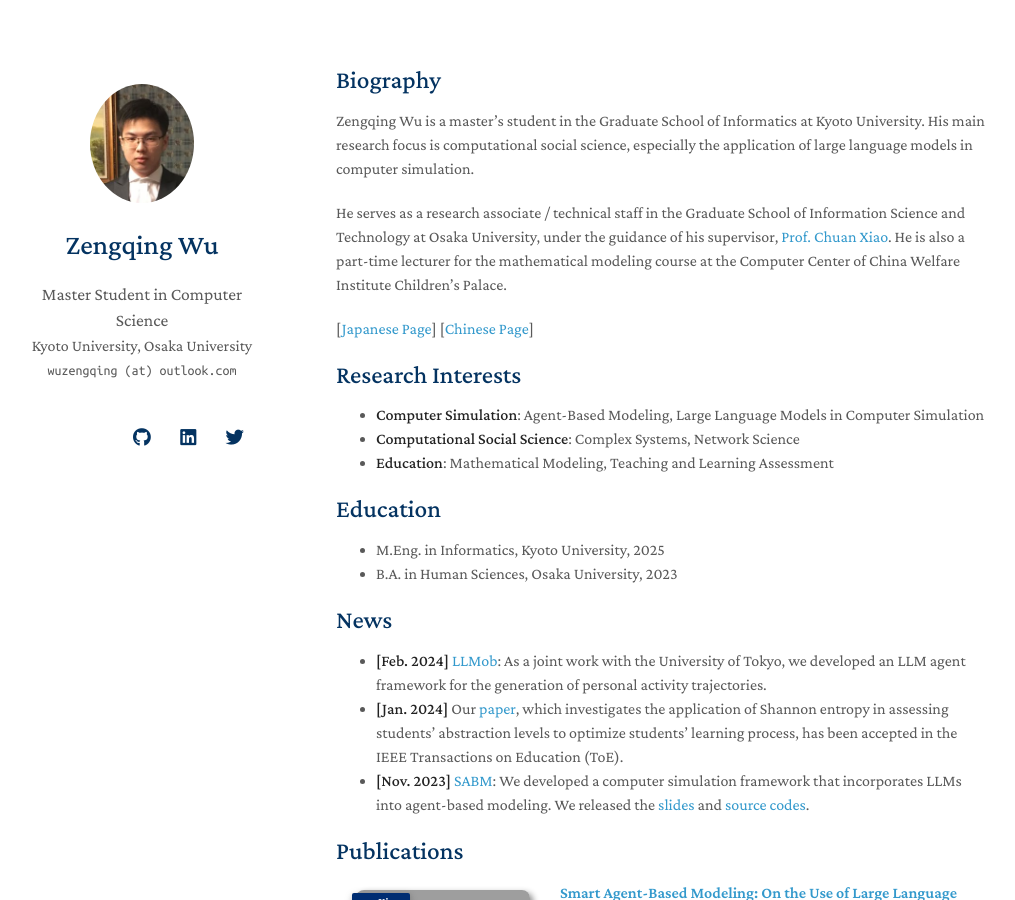
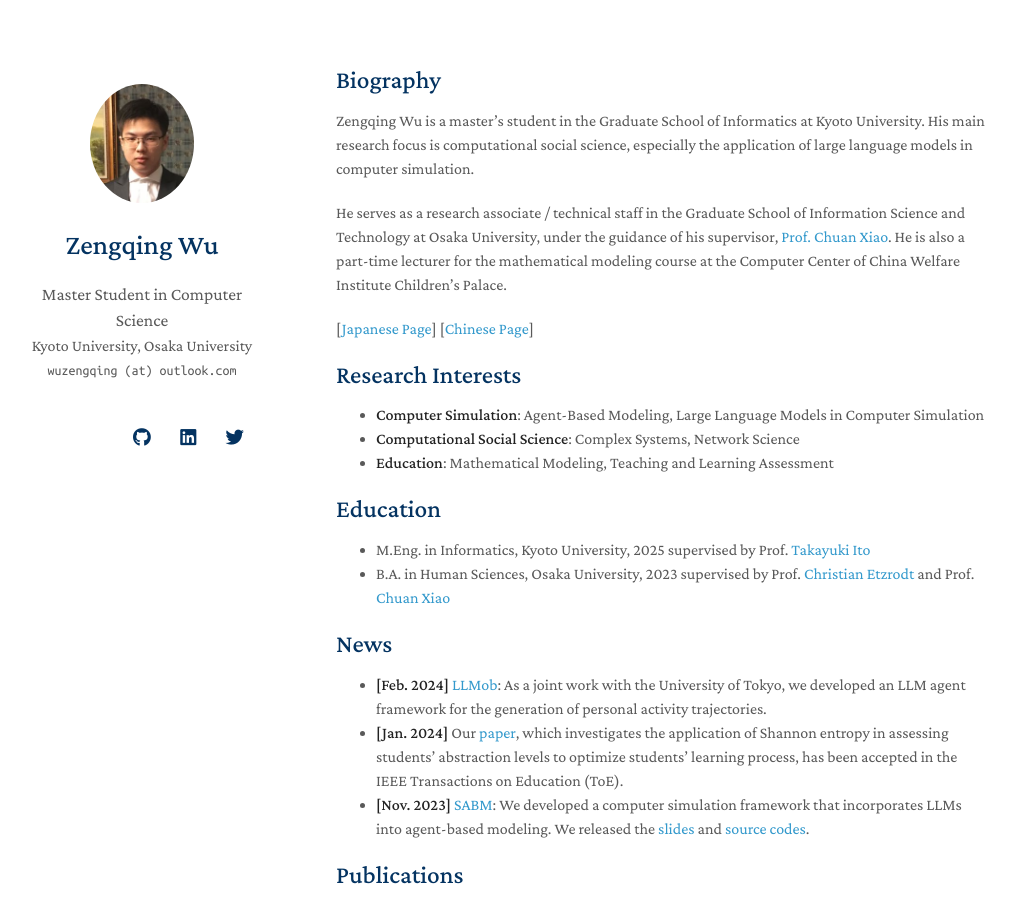
Before and after one commit to wuzengqing001225/wuzengqing001225.github.io, a Jekyll site: the page built from index.md, in a window 1280 px wide and 900 px high. Shown: the whole window, without its empty margins (134-1149 px from the left). Built offline with Jekyll 4.4.1, drawn with Linux system fonts in a browser that asks for light colours; nearby versions of some CDN libraries; a style sheet for code colours, icons or effects is not loaded; our own code applies the rules of GitHub Pages for plain Markdown files; grey boxes are pictures that could not be loaded.

Commit message:
Update index.md

```diff
--- a/index.md
+++ b/index.md
@@ -17,8 +17,8 @@ He serves as a research associate / technical staff in the Graduate School of In
 - **Education**: Mathematical Modeling, Teaching and Learning Assessment
 
 ## Education
-- M.Eng. in Informatics, Kyoto University, 2025
-- B.A. in Human Sciences, Osaka University, 2023
+- M.Eng. in Informatics, Kyoto University, 2025 supervised by Prof. [Takayuki Ito](https://researchmap.jp/takayuki.ito)
+- B.A. in Human Sciences, Osaka University, 2023 supervised by Prof. [Christian Etzrodt](https://researchmap.jp/7000013493?lang=en) and Prof. [Chuan Xiao](https://sites.google.com/site/chuanxiao1983/home)
 
 ## News
 
```
